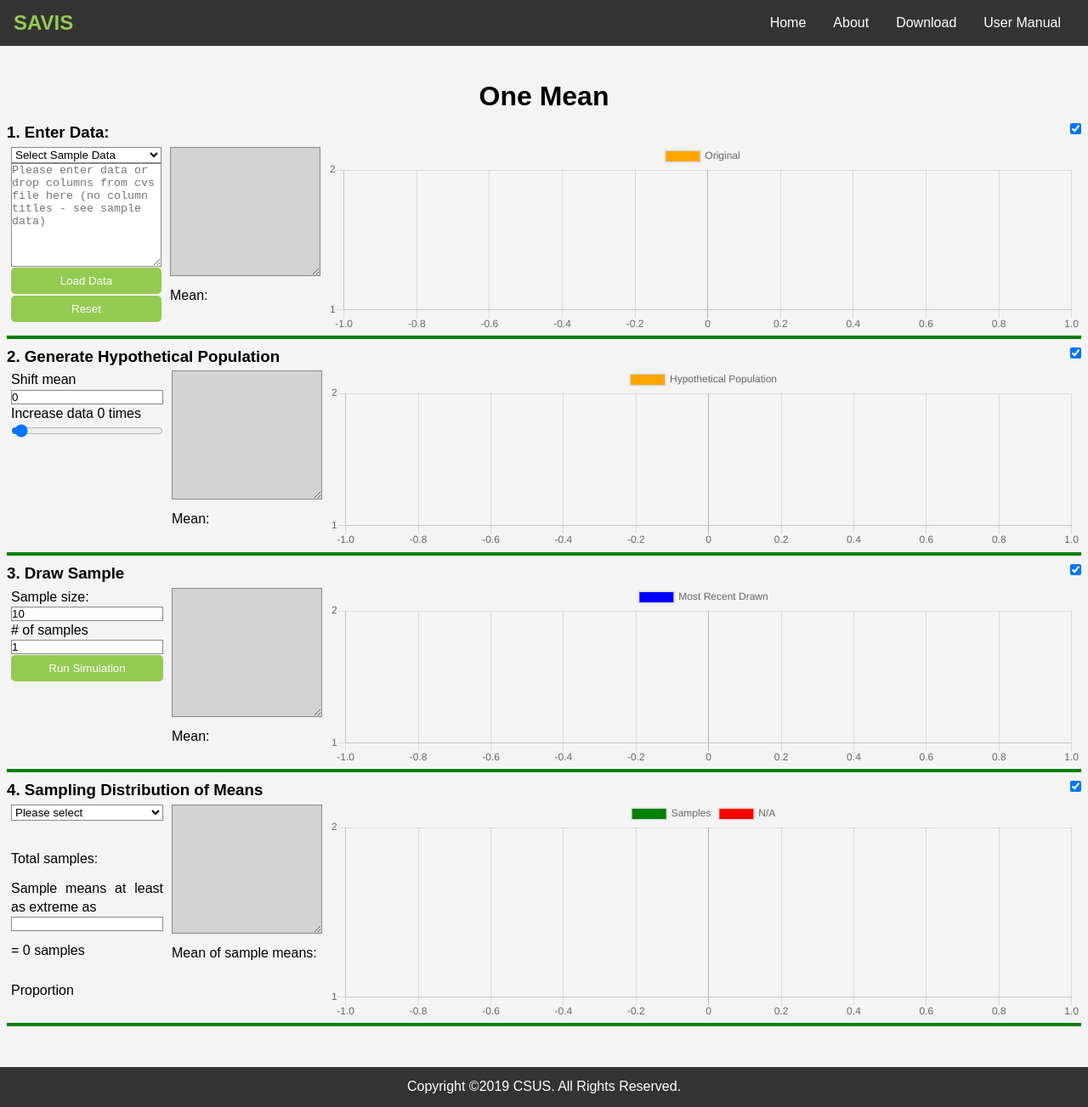
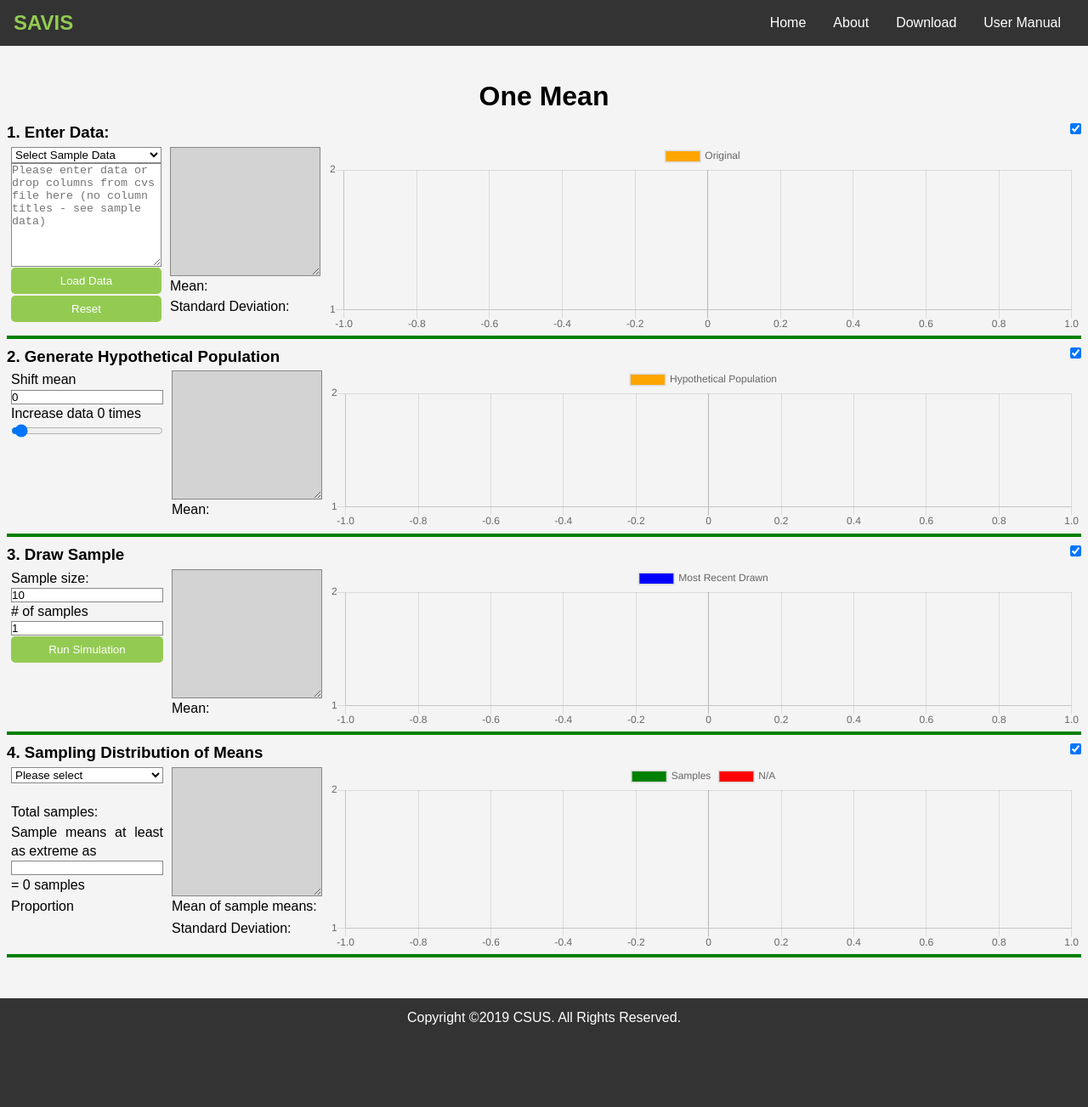
Before and after one commit to csus190teamtbd/SeniorProject, a Jekyll site: the page built from src/oneMean/index.html, in a window 1280 px wide and 1303 px high. Shown: the whole window at 85% size. Built offline with Jekyll 4.4.1, drawn with Linux system fonts in a browser that asks for light colours.

Commit message:
added STD

```diff
--- a/src/_data/translate.yml
+++ b/src/_data/translate.yml
@@ -45,11 +45,12 @@
     reset: Reset
     runSim: Run Simulation
     sample: Sample XXX
-    sampleNo: 'sample #'
+    sampleNo: '#'
     sampleSize: 'Sample size:'
     samples: samples
     selectData: Select Sample Data
     shiftMean: Shift mean
+    std: 'Standard Deviation:'
     textAreaPlaceHolder: Please enter data or drop columns from cvs file here (no
       column titles - see sample data)
     times: times
@@ -196,11 +197,12 @@
     reset: Reinicio
     runSim: Correr Simulacón
     sample: Muestra XXX
-    sampleNo: Número de muestra
+    sampleNo: '#'
     sampleSize: Tamaño de muestra
     samples: muestras
     selectData: Seleccione Datos Muestra
     shiftMean: Desplace la media
+    std: Desviación Estándar
     textAreaPlaceHolder: Teclee datos aquí o pegue selección de columnas de archivo
       csv (sin títulos de columna - ver datos muestra)
     times: veces
--- a/src/oneMean/index.html
+++ b/src/oneMean/index.html
@@ -17,7 +17,9 @@
     </div>
     <div class="data-form">
       <textarea rows="10" id="original-data-display" readonly></textarea>
-      <p>{% include translate.html key="oneMean.mean1" %} <span id ="original-mean"></span></p>
+      <p>{% include translate.html key="oneMean.mean1" %} <span class = 'right-num' id ="original-mean"></span></p>
+      <p>{% include translate.html key="oneMean.std" %} </p>
+      <p class = 'right-num' id="original-std" ></p>
     </div>
     <div class="chart-wrap"><canvas id="original-data-chart"></canvas></div>
   </div>
@@ -34,7 +36,7 @@
     </div>
     <div class="data-form">
       <textarea rows="10" readonly id="population-data-display"></textarea>
-      <p>{% include translate.html key="oneMean.mean1" %} <span id ="population-mean"></span></p>
+      <p>{% include translate.html key="oneMean.mean1" %} <span class = 'right-num' id ="population-mean"></span></p>
     </div>
     <div class="chart-wrap"><canvas id="population-data-chart"></canvas></div>
   </div>
@@ -52,7 +54,7 @@
     </div>
     <div class="data-form">
       <textarea rows="10" readonly id="most-recent-sample-display"></textarea>
-      <p>{% include translate.html key="oneMean.mean1" %} <span id ="sample-mean"></span></p>
+      <p>{% include translate.html key="oneMean.mean1" %} <span class = 'right-num' id ="sample-mean"></span></p>
     </div>
     <div class="chart-wrap"><canvas id="sample-data-chart"></canvas></div>
   </div>
@@ -76,7 +78,10 @@
     </div>
     <div class="data-form">
       <textarea rows="10" readonly id="samples-mean-display"></textarea>
-      <p>{% include translate.html key="oneMean.meanOfsamplesMeans" %} <br><span id ="samples-mean"></span></p>
+      <p>{% include translate.html key="oneMean.meanOfsamplesMeans" %}</p>
+      <p class = "right-num" id ="samples-mean"></p>
+      <p>{% include translate.html key="oneMean.std" %}</p>
+      <p class = "right-num" id ="samplemeans-std"></p>
     </div>
     <div class="chart-wrap"><canvas id="statistic-data-chart"></canvas></div>
   </div>
--- a/src/oneMean/oneMean.js
+++ b/src/oneMean/oneMean.js
@@ -61,7 +61,9 @@
       runSimErrorMsg: OneMeanDiv.querySelector("#run-sim-error-msg"),
       sampleDataDropDown: OneMeanDiv.querySelector("#sample-data"),
       resetBtn: OneMeanDiv.querySelector("#reset-btn"),
-      translationData: OneMeanDiv.querySelector("#translation-data")
+      translationData: OneMeanDiv.querySelector("#translation-data"),
+      originalStd: OneMeanDiv.querySelector("#original-std"),
+      sampleMeansStd: OneMeanDiv.querySelector("#samplemeans-std")
     };
 
     // this.readTranlationData();
@@ -101,6 +103,7 @@
       OneMeanDiv.querySelector("#population-data-chart"),
       [this.datasets[1]]
     );
+    this.dataChart2.setAnimationDuration(0);
     this.dataChart3 = new StackedDotChart(
       OneMeanDiv.querySelector("#sample-data-chart"),
       [this.datasets[2]]
@@ -110,6 +113,7 @@
       OneMeanDiv.querySelector("#statistic-data-chart"),
       this.datasets[3]
     );
+    this.dataChart4.setAnimationDuration(0);
     this.dataName = {
       orginalData: "orginalData",
       populationData: "populationData",
@@ -203,12 +207,10 @@
     }
     this.updateData(this.dataName.mostRecentDraw);
     this.updateData(this.dataName.sampleMeans);
-    console.log(this.populationMean)
   }
 
   resetBtnListener() {
     this.ele.resetBtn.addEventListener("click", e => {
-      console.log("reset");
       this.clearResult();
       this.ele.csvTextArea.value = "";
       this.originalData = [];
@@ -299,6 +301,7 @@
       data = this.originalData;
       meanEle = this.ele.originalMean;
       textAreaEle = this.ele.originalDataDisplay;
+      this.ele.originalStd.innerText = MathUtil.roundToPlaces(MathUtil.stddev(data.map(x => x.value)), 2);
     } else if (dataName === this.dataName.populationData) {
       chart = this.dataChart2;
       data = this.populationData;
@@ -314,6 +317,7 @@
       data = this.sampleMeans;
       meanEle = this.ele.samplesMean;
       textAreaEle = this.ele.sampleMeansDisplay;
+      this.ele.sampleMeansStd.innerText = MathUtil.roundToPlaces(MathUtil.stddev(data), 2);
     }
     // update chart
     let valuesArr = null;
@@ -411,7 +415,6 @@
       this.dataChart4.updateLabelName(1, `${sampleName} <= ${tailInput}`);
     } else {
       const distance = MathUtil.roundToPlaces(Math.abs(mean - tailInput), 2);
-      console.log(mean, distance)
       const left = mean - distance;
       const right = mean + distance;
       this.dataChart4.updateLabelName(0, `${left} < ${sampleName} < ${right}`);
--- a/src/oneMean/oneMean.scss
+++ b/src/oneMean/oneMean.scss
@@ -20,6 +20,14 @@
       padding: 5px;
       margin-bottom: 10px;
       text-align: justify;
+      p {
+        margin-top: 1px;
+        margin-bottom: 1px;
+      }
+      .right-num {
+        text-align: right;
+        float: right;
+      }
     }
     .chart-wrap {
       flex: 8;
--- a/src/translationSource/translationData.csv
+++ b/src/translationSource/translationData.csv
@@ -59,8 +59,9 @@
 samples	muestras	oneMean.samples
 Samples	Muestras	oneMean.Samples
 Proportion	Proporción	oneMean.proportion
-sample #	Número de muestra	oneMean.sampleNo
+#	#	oneMean.sampleNo
 Mean	Media	oneMean.mean2
+Standard Deviation:	Desviación Estándar	oneMean.std
 Mean of sample means: 	Media de las medias:	oneMean.meanOfsamplesMeans
 Original	Original	oneMean.original
 Hypothetical Population	Poblacíon Hipotética	oneMean.hypotheticalPopulation
```
Also changed, not shown: 1 other file.
